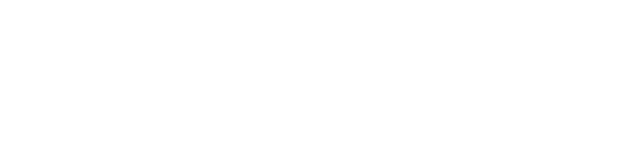
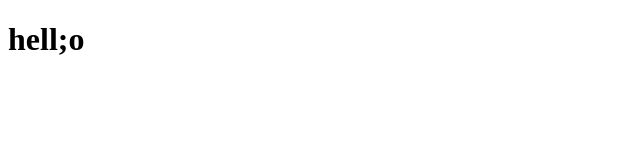
Before and after one commit to BarYosef212/test, a plain HTML site: page index.html in a window 1280 px wide. Shown: the whole page, without its empty margins (0-640 px from the left). Drawn offline with Linux system fonts and the light colour scheme.

Commit message:
add hello world

```diff
--- a/index.html
+++ b/index.html
@@ -15,7 +15,7 @@
   </style>
 </head>
 <body>
-
+<h1>hell;o</h1>
 
 
 
```
